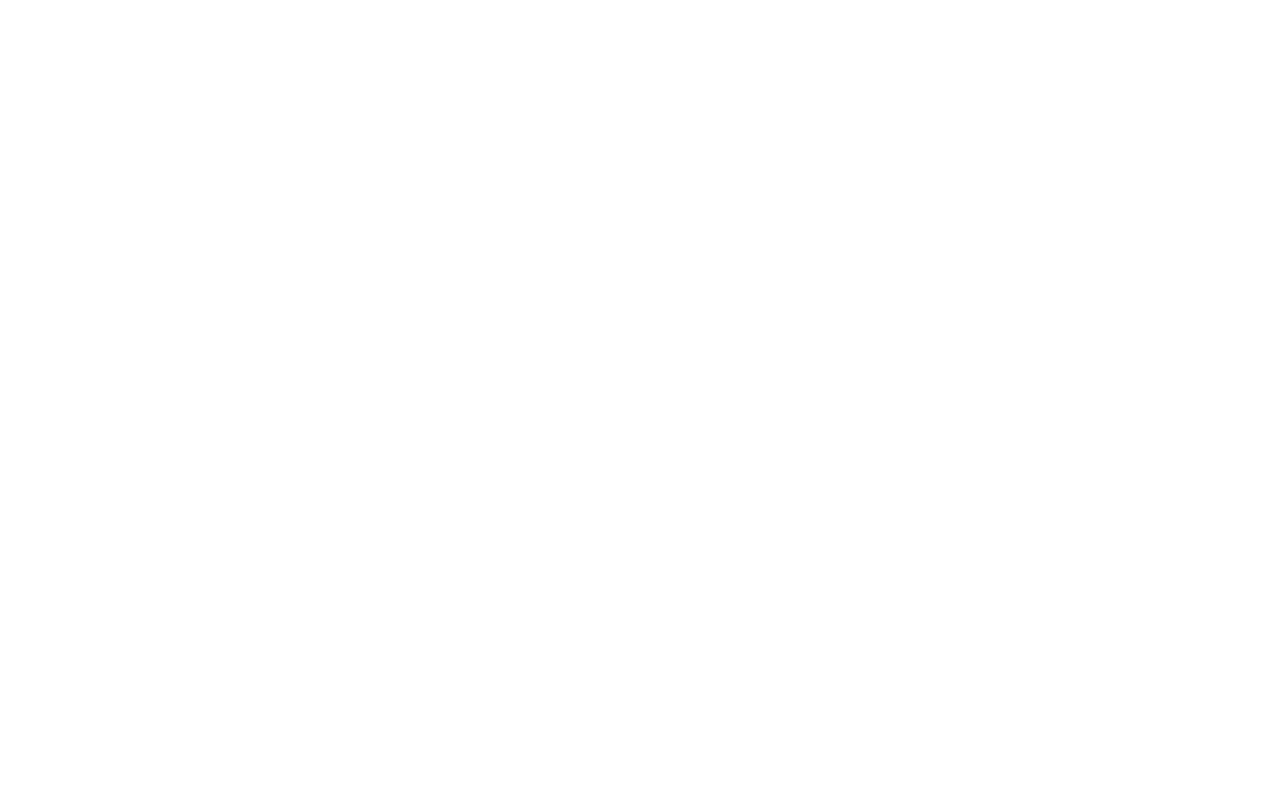
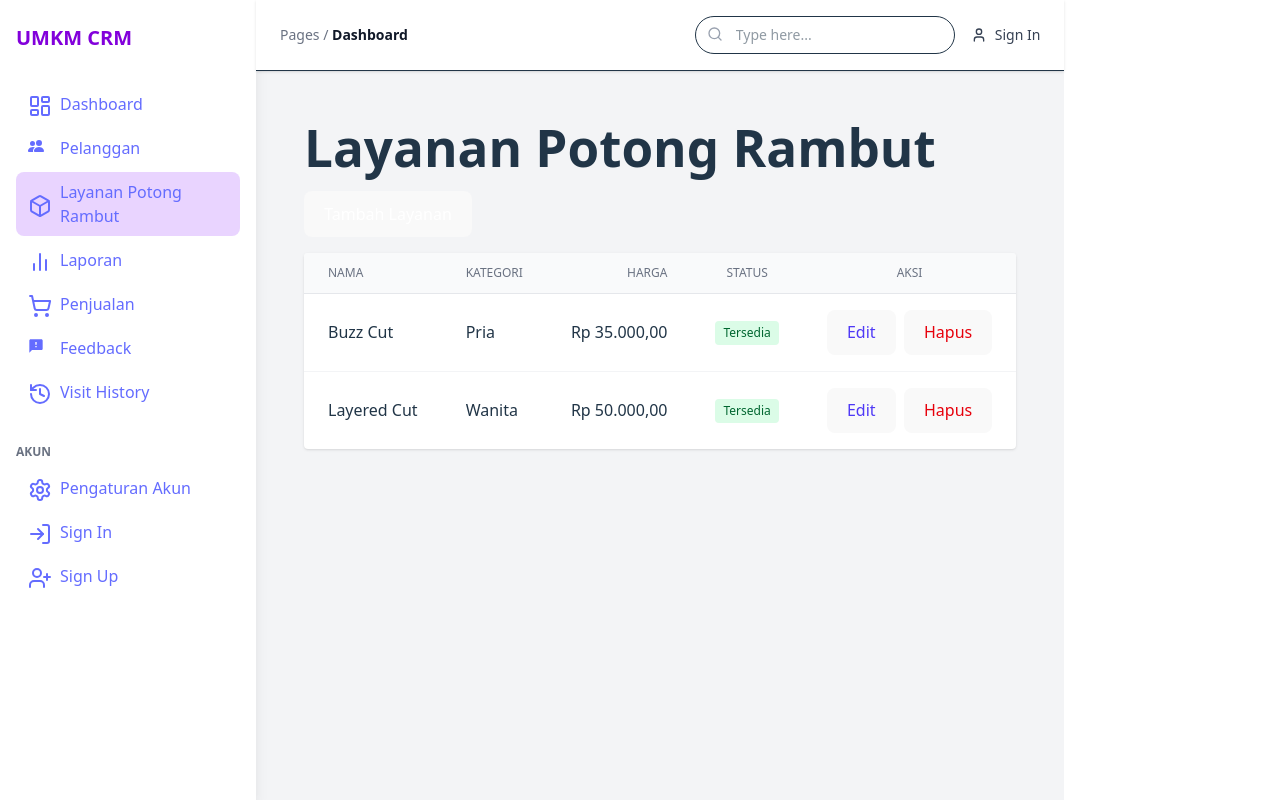
Before and after one commit to salwaistiqfarah/crm-kelompok9-23SIA, a React (Vite) app: page /HaircutServiceManagement in a window 1280 px wide. Before the commit this address had no page. Built offline with nearby package versions, Linux system fonts and the light colour scheme; the HTML template or start-up script is replaced by a standard one.

Commit message:
Memperbarui laman produk menjadi layanan potong rambut by salwa

```diff
--- a/src/App.jsx
+++ b/src/App.jsx
@@ -2,12 +2,13 @@
 import Dashboard from './Pages/Dashboard'
 import MainLayout from './components/MainLayout'
 import SalesManagement from './Pages/SalesManagement'
-import ProductManagement from './Pages/Produk'
+import ProductManagement from './Pages/HaircutServiceManagement'
 import CustomerManagement from './Pages/CustomerManagement'
 import Login from './Pages/Auth/Login'
 import Register from './Pages/Auth/Register'
 import Feedback from './Pages/History/Feedback'
 import VisitHistory from './Pages/History/VisitHistory'
+import HaircutServiceManagement from './Pages/HaircutServiceManagement'
 
 
 export function App() {
@@ -19,7 +20,7 @@
       <Route element={<MainLayout />}>
         <Route path="/" element={<Dashboard />} />
          <Route path="/Penjualan" element={<SalesManagement />} />
-          <Route path="/Produk" element={<ProductManagement />} />
+          <Route path="/HaircutServiceManagement" element={<HaircutServiceManagement />} />
            <Route path="/Pelanggan" element={<CustomerManagement/>} />
            <Route path="/Feedback" element={<Feedback/>} />
            <Route path="/VisitHistory" element={<VisitHistory/>} />
--- a/src/Pages/Produk.jsx
+++ b/src/Pages/HaircutServiceManagement.jsx
@@ -1,21 +1,19 @@
 import React, { useState } from "react";
 
-const initialProducts = [
+const initialHaircuts = [
   {
     id: 1,
-    name: "Laptop ABC",
-    category: "Elektronik",
-    stock: 10,
-    price: 7500000,
+    name: "Buzz Cut",
+    category: "Pria",
+    price: 35000,
     active: true,
   },
   {
     id: 2,
-    name: "Kursi Gaming",
-    category: "Furniture",
-    stock: 5,
-    price: 1250000,
-    active: false,
+    name: "Layered Cut",
+    category: "Wanita",
+    price: 50000,
+    active: true,
   },
 ];
 
@@ -26,13 +24,12 @@
   }).format(num);
 }
 
-export default function ProductManagement() {
-  const [products, setProducts] = useState(initialProducts);
+export default function HaircutServices() {
+  const [services, setServices] = useState(initialHaircuts);
   const [showForm, setShowForm] = useState(false);
   const [formData, setFormData] = useState({
     name: "",
     category: "",
-    stock: "",
     price: "",
     active: true,
   });
@@ -45,50 +42,49 @@
     }));
   };
 
-  const handleAddProduct = () => {
-    if (!formData.name || !formData.category || !formData.stock || !formData.price) {
+  const handleAddService = () => {
+    if (!formData.name || !formData.category || !formData.price) {
       alert("Semua kolom harus diisi");
       return;
     }
-    const newProduct = {
+    const newService = {
       ...formData,
-      id: products.length + 1,
-      stock: parseInt(formData.stock),
+      id: services.length + 1,
       price: parseFloat(formData.price),
     };
-    setProducts([...products, newProduct]);
-    setFormData({ name: "", category: "", stock: "", price: "", active: true });
+    setServices([...services, newService]);
+    setFormData({ name: "", category: "", price: "", active: true });
     setShowForm(false);
   };
 
   const handleDelete = (id) => {
-    if (window.confirm("Yakin ingin menghapus produk ini?")) {
-      setProducts(products.filter((p) => p.id !== id));
+    if (window.confirm("Yakin ingin menghapus layanan ini?")) {
+      setServices(services.filter((s) => s.id !== id));
     }
   };
 
   return (
-    <div className="p-6 max-w-5xl mx-auto">
-      <h1 className="text-2xl font-semibold mb-4">Manajemen Produk</h1>
+    <div className="p-6 max-w-4xl mx-auto">
+      <h1 className="text-2xl font-semibold mb-4">Layanan Potong Rambut</h1>
 
       <button
         onClick={() => setShowForm((prev) => !prev)}
-        className="mb-4 px-4 py-2 bg-indigo-600 text-white rounded hover:bg-indigo-700 transition"
+        className="mb-4 px-4 py-2 bg-blue-600 text-white rounded hover:bg-blue-700"
       >
-        {showForm ? "Batal Tambah Produk" : "Tambah Produk"}
+        {showForm ? "Batal Tambah Layanan" : "Tambah Layanan"}
       </button>
 
       {showForm && (
         <div className="mb-6 p-4 border border-gray-300 rounded bg-white shadow-sm">
           <div className="mb-2">
-            <label className="block mb-1 font-medium">Nama Produk</label>
+            <label className="block mb-1 font-medium">Nama Potongan</label>
             <input
               type="text"
               name="name"
               value={formData.name}
               onChange={handleChange}
-              className="w-full px-3 py-2 border rounded focus:ring-indigo-400 focus:outline-none"
-              placeholder="Masukkan nama produk"
+              className="w-full px-3 py-2 border rounded"
+              placeholder="Contoh: Fade, Layered, Undercut"
             />
           </div>
           <div className="mb-2">
@@ -98,19 +94,8 @@
               name="category"
               value={formData.category}
               onChange={handleChange}
-              className="w-full px-3 py-2 border rounded focus:ring-indigo-400 focus:outline-none"
-              placeholder="Contoh: Elektronik"
-            />
-          </div>
-          <div className="mb-2">
-            <label className="block mb-1 font-medium">Stok</label>
-            <input
-              type="number"
-              name="stock"
-              value={formData.stock}
-              onChange={handleChange}
-              className="w-full px-3 py-2 border rounded focus:ring-indigo-400 focus:outline-none"
-              min="0"
+              className="w-full px-3 py-2 border rounded"
+              placeholder="Contoh: Pria, Wanita, Anak-anak"
             />
           </div>
           <div className="mb-2">
@@ -120,7 +105,7 @@
               name="price"
               value={formData.price}
               onChange={handleChange}
-              className="w-full px-3 py-2 border rounded focus:ring-indigo-400 focus:outline-none"
+              className="w-full px-3 py-2 border rounded"
               min="0"
             />
           </div>
@@ -133,15 +118,15 @@
                 onChange={handleChange}
                 className="mr-2"
               />
-              Aktif
+              Tersedia
             </label>
           </div>
 
           <button
-            onClick={handleAddProduct}
+            onClick={handleAddService}
             className="px-4 py-2 bg-green-600 text-white rounded hover:bg-green-700"
           >
-            Simpan Produk
+            Simpan Layanan
           </button>
         </div>
       )}
@@ -152,27 +137,25 @@
             <tr>
               <th className="px-6 py-3 text-left text-xs font-medium text-gray-500 uppercase">Nama</th>
               <th className="px-6 py-3 text-left text-xs font-medium text-gray-500 uppercase">Kategori</th>
-              <th className="px-6 py-3 text-right text-xs font-medium text-gray-500 uppercase">Stok</th>
               <th className="px-6 py-3 text-right text-xs font-medium text-gray-500 uppercase">Harga</th>
               <th className="px-6 py-3 text-center text-xs font-medium text-gray-500 uppercase">Status</th>
               <th className="px-6 py-3 text-center text-xs font-medium text-gray-500 uppercase">Aksi</th>
             </tr>
           </thead>
           <tbody className="divide-y divide-gray-100">
-            {products.map((product) => (
-              <tr key={product.id} className="hover:bg-gray-50">
-                <td className="px-6 py-4">{product.name}</td>
-                <td className="px-6 py-4">{product.category}</td>
-                <td className="px-6 py-4 text-right">{product.stock}</td>
-                <td className="px-6 py-4 text-right">{formatCurrency(product.price)}</td>
+            {services.map((service) => (
+              <tr key={service.id} className="hover:bg-gray-50">
+                <td className="px-6 py-4">{service.name}</td>
+                <td className="px-6 py-4">{service.category}</td>
+                <td className="px-6 py-4 text-right">{formatCurrency(service.price)}</td>
                 <td className="px-6 py-4 text-center">
-                  {product.active ? (
+                  {service.active ? (
                     <span className="inline-block px-2 py-1 text-xs text-green-800 bg-green-100 rounded">
-                      Aktif
+                      Tersedia
                     </span>
                   ) : (
                     <span className="inline-block px-2 py-1 text-xs text-gray-600 bg-gray-200 rounded">
-                      Nonaktif
+                      Tidak Tersedia
                     </span>
                   )}
                 </td>
@@ -185,17 +168,17 @@
                   </button>
                   <button
                     className="text-red-600 hover:text-red-900"
-                    onClick={() => handleDelete(product.id)}
+                    onClick={() => handleDelete(service.id)}
                   >
                     Hapus
                   </button>
                 </td>
               </tr>
             ))}
-            {products.length === 0 && (
+            {services.length === 0 && (
               <tr>
-                <td colSpan="6" className="text-center py-4 text-gray-500">
-                  Tidak ada produk tersedia.
+                <td colSpan="5" className="text-center py-4 text-gray-500">
+                  Tidak ada layanan tersedia.
                 </td>
               </tr>
             )}
--- a/src/components/Sidebar.jsx
+++ b/src/components/Sidebar.jsx
@@ -18,7 +18,7 @@
 const menuItems = [
   { name: 'Dashboard', icon: <LayoutDashboard />, path: '/' },
   { name: 'Pelanggan', icon: <BsPeopleFill/>, path: '/Pelanggan' },
-  { name: 'Produk', icon: <Box />, path: '/produk' },
+  { name: 'Layanan Potong Rambut', icon: <Box />, path: '/HaircutServiceManagement' },
   { name: 'Laporan', icon: <BarChart2 />, path: '/laporan' },
   { name: 'Penjualan', icon: <ShoppingCart />, path: '/penjualan' },
 
```
